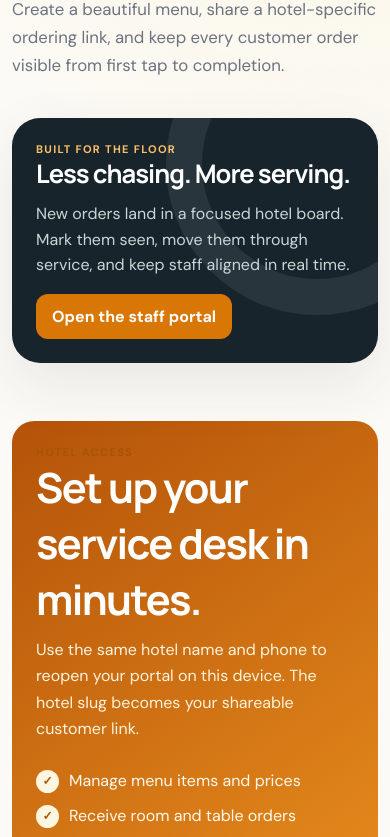
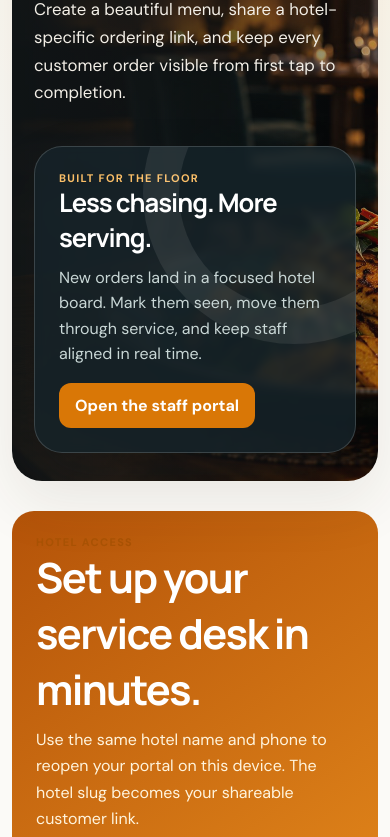
Before and after one commit to KiptooRyan/me-time-online-service, a website: page index.html in a window 390 px wide. Shown: the part 324-1161 px from the top of the page. Drawn offline with Linux system fonts and the light colour scheme.

Commit message:
Add hotel dining background

```diff
--- a/styles.css
+++ b/styles.css
@@ -36,8 +36,10 @@ h1 { max-width: 700px; margin-bottom: 18px; font-size: clamp(2.6rem, 7vw, 5.8rem
 h2 { margin-bottom: 10px; font-size: clamp(1.6rem, 3vw, 2.5rem); }
 h3 { margin-bottom: 7px; font-size: 1.05rem; }
 .lede { max-width: 620px; color: var(--muted); font-size: 1.05rem; line-height: 1.65; }
-.hero { display: grid; grid-template-columns: minmax(0, 1.1fr) minmax(330px, .9fr); align-items: end; gap: 48px; padding: 78px 0 58px; }
-.hero-card { position: relative; overflow: hidden; padding: 30px; background: #17242b; color: white; border-radius: 28px; box-shadow: var(--shadow); }
+.hero { position: relative; display: grid; grid-template-columns: minmax(0, 1.1fr) minmax(330px, .9fr); align-items: end; gap: 48px; min-height: 520px; padding: 64px; overflow: hidden; color: white; background: linear-gradient(90deg, rgba(15, 20, 22, .94) 0%, rgba(15, 20, 22, .78) 42%, rgba(15, 20, 22, .3) 100%), url('/assets/hotel-food-background.jpg') center / cover; border-radius: 30px; box-shadow: var(--shadow); }
+.hero > div, .hero > aside { position: relative; z-index: 1; }
+.hero .lede { color: #f2eee6; }
+.hero-card { position: relative; overflow: hidden; padding: 30px; background: rgba(23, 36, 43, .78); color: white; border: 1px solid rgba(255,255,255,.16); border-radius: 28px; box-shadow: var(--shadow); backdrop-filter: blur(4px); }
 .hero-card::after { content: ''; position: absolute; width: 230px; height: 230px; right: -90px; top: -105px; border: 36px solid rgba(255,255,255,.08); border-radius: 50%; }
 .hero-card .eyebrow { color: #fbbf68; }
 .hero-card p { position: relative; z-index: 1; color: #c9d7d6; line-height: 1.6; }
@@ -71,6 +73,8 @@ textarea { min-height: 80px; resize: vertical; }
 .page-header { display: flex; align-items: end; justify-content: space-between; gap: 20px; padding: 48px 0 28px; }
 .page-header h1 { margin-bottom: 8px; font-size: clamp(2.1rem, 5vw, 4rem); }
 .page-header p { margin-bottom: 0; color: var(--muted); }
+[data-page="customer"] .page-header { position: relative; overflow: hidden; padding: 48px 42px; color: white; background: linear-gradient(90deg, rgba(15, 20, 22, .9), rgba(15, 20, 22, .52)), url('/assets/hotel-food-background.jpg') center 62% / cover; border-radius: 28px; box-shadow: var(--shadow); }
+[data-page="customer"] .page-header p { color: #f2eee6; }
 .toolbar { display: flex; align-items: center; justify-content: space-between; gap: 12px; flex-wrap: wrap; }
 .dashboard { display: grid; grid-template-columns: 220px minmax(0, 1fr); gap: 18px; padding-bottom: 70px; }
 .rail { align-self: start; padding: 18px; position: sticky; top: 15px; }
@@ -140,7 +144,8 @@ textarea { min-height: 80px; resize: vertical; }
   .shell { width: min(100% - 24px, 1180px); }
   .topbar { padding: 16px 0; }
   .top-actions .btn-ghost { display: none; }
-  .hero { padding: 32px 0 28px; gap: 22px; }
+  .hero { padding: 32px 22px 28px; gap: 22px; }
+  [data-page="customer"] .page-header { padding: 32px 22px; }
   h1 { font-size: 3rem; }
   .hero-card, .auth-story { padding: 24px; }
   .stats, .menu-grid, .product-grid { grid-template-columns: 1fr; }
```
Also changed, not shown: assets/hotel-food-background.jpg (added).
